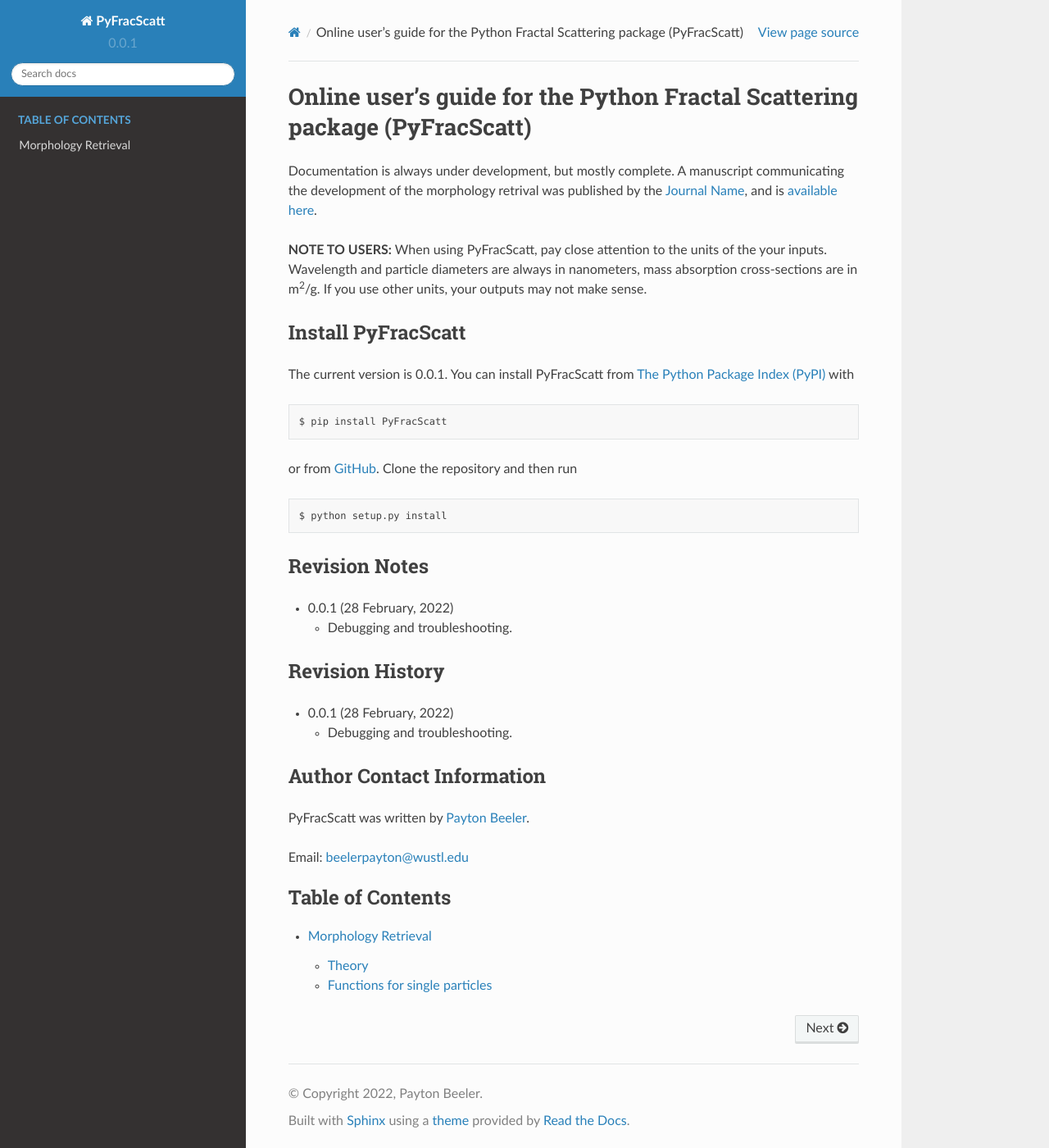
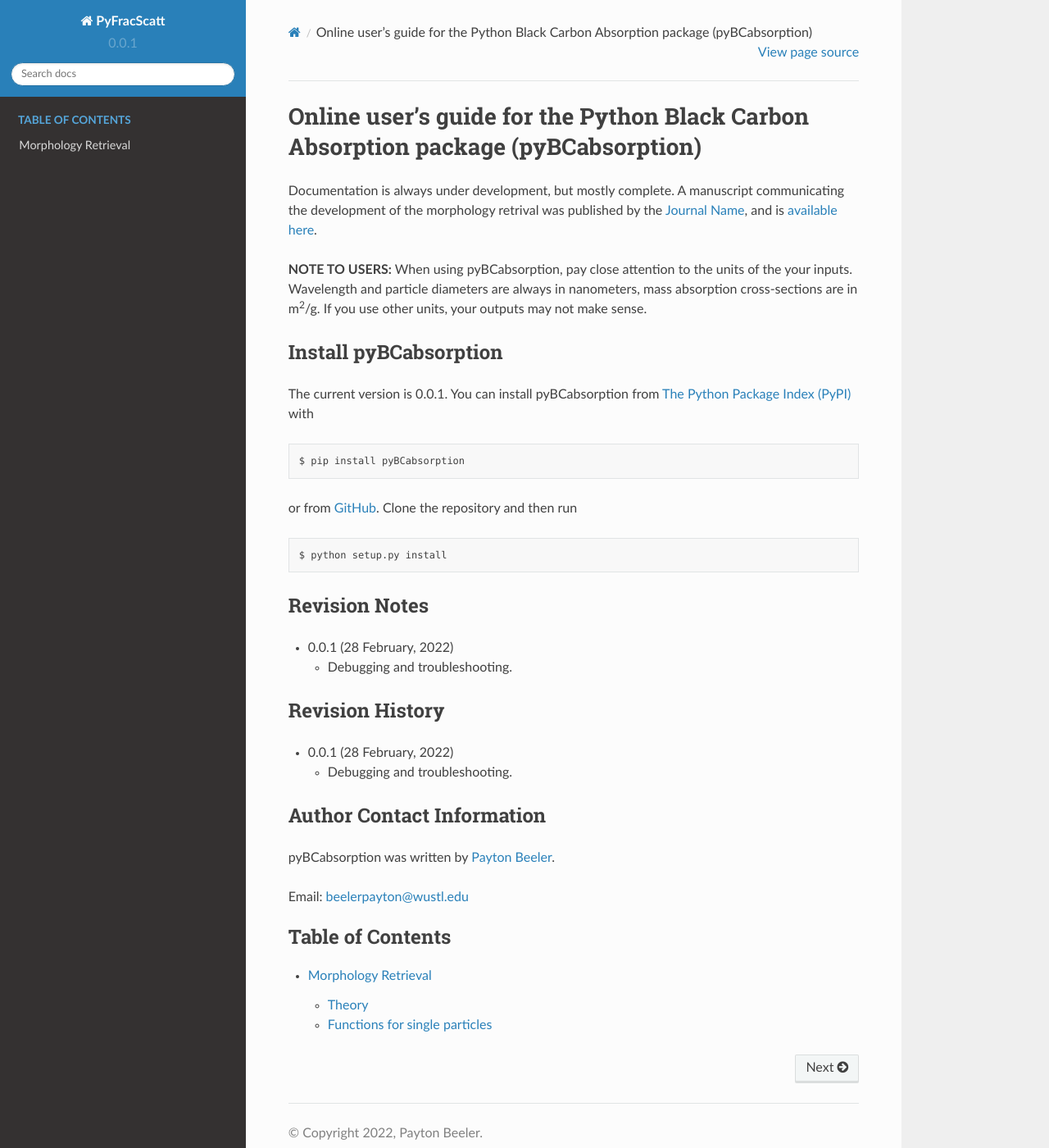
Before and after one commit to beelerpayton/FracScatt, a Sphinx documentation site: the page built from docs/source/index.rst, in a window 1280 px wide and 1400 px high. Shown: the whole window at 82% size. Built offline with Sphinx 7.4.7 and the Read the Docs theme 2.0.0, drawn with Linux system fonts in a browser that asks for light colours; pages that are not in the unit, such as notebooks, are missing from menus.

Commit message:
Update index.rst

```diff
--- a/docs/source/index.rst
+++ b/docs/source/index.rst
@@ -1,25 +1,25 @@
-.. FracScatt documentation master file, created by
+.. pyBCabsorption documentation master file, created by
    sphinx-quickstart on Mon Feb 28 21:38:26 2022.
    You can adapt this file completely to your liking, but it should at least
    contain the root `toctree` directive.
 
 
-Online user's guide for the Python Fractal Scattering package (PyFracScatt)
+Online user's guide for the Python Black Carbon Absorption package (pyBCabsorption)
 ======================================================================
 
 Documentation is always under development, but mostly complete. A manuscript communicating the development of the morphology retrival was published by the `Journal Name <http://www.sciencedirect.com/science/journal/00224073>`_, and is `available here <https://doi.org/10.1016/j.jqsrt.2017.10.012>`_.
 
-**NOTE TO USERS:** When using PyFracScatt, pay close attention to the units of the your inputs. Wavelength and particle diameters are always in nanometers, mass absorption cross-sections are in m\ :sup:`2`/g. If you use other units, your outputs may not make sense.
+**NOTE TO USERS:** When using pyBCabsorption, pay close attention to the units of the your inputs. Wavelength and particle diameters are always in nanometers, mass absorption cross-sections are in m\ :sup:`2`/g. If you use other units, your outputs may not make sense.
 
 
-Install PyFracScatt
+Install pyBCabsorption
 ------------------
 
-The current version is 0.0.1. You can install PyFracScatt from `The Python Package Index (PyPI) <https://pypi.python.org/pypi/PyFracScatt>`_ with ::
+The current version is 0.0.1. You can install pyBCabsorption from `The Python Package Index (PyPI) <https://pypi.python.org/pypi/pyBCabsorption>`_ with ::
 
-   $ pip install PyFracScatt
+   $ pip install pyBCabsorption
 
-or from `GitHub <https://github.com/beelerpayton/PyFracScatt>`_. Clone the repository and then run ::
+or from `GitHub <https://github.com/beelerpayton/pyBCabs>`_. Clone the repository and then run ::
 
    $ python setup.py install
 
@@ -39,9 +39,9 @@ Revision History
 
 Author Contact Information
 --------------------------
-PyFracScatt was written by `Payton Beeler <https://scholar.google.com/citations?user=8Td-XI4AAAAJ&hl=en&oi=ao/>`_.
+pyBCabsorption was written by `Payton Beeler <https://scholar.google.com/citations?user=8Td-XI4AAAAJ&hl=en&oi=ao/>`_.
 
-Email: `beelerpayton@wustl.edu <mailto:beelerpayton@wustl.edu?subject=PyFracScatt>`_
+Email: `beelerpayton@wustl.edu <mailto:beelerpayton@wustl.edu?subject=pyBCabsorption>`_
 
 
 .. toctree::
```
